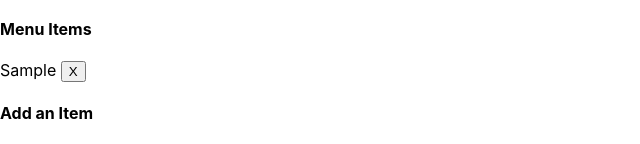
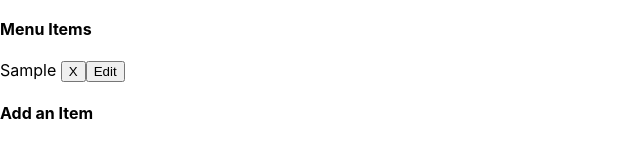
Before and after one commit to Potluck-Vault/frontend, a React (Create React App) app: page /addpotluck in a window 1280 px wide. Both pictures are taken after typing "Sample", "Sample", "Sample", "Sample", "Sample", "Sample" into the empty fields and a click on the button "Add to list...". Shown: the part 193-337 px from the top of the page, without its empty margins (0-640 px from the left). Built offline with nearby package versions, Linux system fonts and the light colour scheme; the HTML template or start-up script is replaced by a standard one.

Commit message:
can edit menu items

```diff
--- a/src/App.js
+++ b/src/App.js
@@ -1,21 +1,65 @@
 //DEPENDENCIES
 import { BrowserRouter as Router, Switch, Route} from 'react-router-dom'
+import React, { useState } from 'react'
+import {v4 as uuidv4} from 'uuid';
 
 //COMPONETNS
 import Home from './components/Home'
 import Login from './components/User/Login'
 import Register from './components/User/Register'
 import AddPotluck from './components/Potlucks/AddPotluck'
+import EditPotluck from './components/Potlucks/EditPotluck'
 
 
 function App() {
+  const [potlucks, setPotlucks ] = useState([])
+
+  const [items, setItems] = useState([]);
+	const [guests, setGuests] = useState([]);
+
+	const [potluck, setPotluck] = useState({
+        id: uuidv4(),
+        title:"",
+        date: "",
+        time: "",
+        location: "",
+        description: "",
+        items: items,
+        guests: guests
+	});
+// console.log("potluck right after creation in App: ", potluck);
+  // setPotlucks([...potlucks, potluck]);
+
   return (
     <Router>
       <Switch>
         <Route path='/register'  component={Register}/>
         <Route path='/login'  component={Login}/>
         <Route exact path='/' component={Home} />
-        <Route path='/addpotluck' component={AddPotluck} />
+        <Route path='/addpotluck'
+              render={(props) => (
+                <AddPotluck {...props} potlucks={potlucks}
+                            setPotlucks={setPotlucks}
+                            potluck={potluck}
+                            setPotluck={setPotluck}
+                            items={items}
+                            setItems={setItems}
+                            guests={guests}
+                            setGuests={setGuests}  />
+              )}
+        />
+        <Route path='/editpotluck'
+              render={(props) => (
+                <EditPotluck {...props} potlucks={potlucks}
+                            setPotlucks={setPotlucks}
+                            potluck={potluck}
+                            setPotluck={setPotluck}
+                            items={items}
+                            setItems={setItems}
+                            guests={guests}
+                            setGuests={setGuests}  />
+              )}
+        />
       </Switch>
     </Router>
   );
--- a/src/components/Potlucks/AddItems.js
+++ b/src/components/Potlucks/AddItems.js
@@ -5,6 +5,7 @@ import {v4 as uuidv4} from 'uuid';
 const AddItems = (props) => {
     const { items, setItems, potluck, setPotluck } = props;
     const [newItem, setNewItem] = useState({id: uuidv4(), description: "", claimed: false, claimedBy: ""});
+    // const updateItem = {id: "", description: "", claimed: false, claimedBy: ""}
 
     const handleItemSubmit = (e) => {
         e.preventDefault();
@@ -13,8 +14,8 @@ const AddItems = (props) => {
         setNewItem({id: uuidv4(), description: "", claimed: false, claimedBy: ""});
     };
 
-    const updatePotluck = (items) => {
-        setPotluck({...potluck, items: items});
+    const updatePotluck = (newItems) => {
+        setPotluck({...potluck, items: newItems});
         console.log("Potluck after new item: ", potluck);
     };
 
@@ -29,12 +30,17 @@ const AddItems = (props) => {
     const deleteItem = (e) => {
         setItems(items.filter(item => item.id !== e.target.name));
     }
+    const editItem = (e) => {
+        const updateItem = {id: e.target.name.id, description: e.target.name.description, claimed: e.target.name.claimed, claimedBy: e.target.name.claimedBy};
+        setNewItem({...newItem, description: e.target.name});
+        setItems(items.filter(item => item.description !== e.target.name));
+    }
+
 
     return (
     <div>
         <h4>Menu Items</h4>
-            {items.map(item => <p>{item.description} <button type="button" name={item.id} color="red" onClick={deleteItem}>X</button></p>)}
-
+            {items.map(item => <p>{item.description} <button type="button" name={item.description} onClick={deleteItem}>X</button><button type="button" name={item.description} onClick={editItem}>Edit</button> </p>)}
         <h4>Add an Item</h4>
             <div>
                 <label htmlFor="description">Description: </label>
--- a/src/components/Potlucks/AddPotluck.js
+++ b/src/components/Potlucks/AddPotluck.js
@@ -9,28 +9,29 @@ import axios from 'axios';
 
 const AddPotluck = (props) => {
 	const { push } = useHistory();
-	const { setPotlucks, potlucks } = props; //Coming in from Home page
+	const { setPotlucks, potlucks, potluck, setPotluck, items, setItems, guests, setGuests } = props; //Coming in from Home page
 
-    const [items, setItems] = useState([]);
-	const [guests, setGuests] = useState([]);
+//I think these will have to be moved to Home and brought in thru props.
+	// const [items, setItems] = useState([]);
+	// const [guests, setGuests] = useState([]);
 
-	const [potluck, setPotluck] = useState({
-        id: uuidv4(),
-		title:"",
-		date: "",
-		time: "",
-		location: "",
-		description: "",
-        items: items,
-        guests: guests
-	});
+	// const [potluck, setPotluck] = useState({
+    //     id: uuidv4(),
+	// 	title:"",
+	// 	date: "",
+	// 	time: "",
+	// 	location: "",
+	// 	description: "",
+    //     items: items,
+    //     guests: guests
+	// });
 
 
 	const handleChange = (e) => {
-        setPotluck({
-            ...potluck,
-            [e.target.name]: e.target.value
-        });
+		setPotluck({
+			...potluck,
+			[e.target.name]: e.target.value
+		});
     }
 
     const handleSubmit = (e) => {
--- a/src/components/Potlucks/EditPotluck.js
+++ b/src/components/Potlucks/EditPotluck.js
@@ -10,6 +10,35 @@ import axios from 'axios';
 const EditPotluck = (props) => {
 	const { push } = useHistory();
 	const { setPotluck, potluck, setItems, setGuests } = props; //Coming in from Home page
+// TEST DATA
+	setPotluck({
+		id: "450f2ae3-1ee2-4e51-94c9-92380ab84f42",
+		title: "Bob's birthday",
+		date: "6/22/2021",
+		time: "7:00pm",
+		description: "Celebrate Bob's big day. Bring a swimsuit.",
+		guests: [{email: "joe@smith.com",
+				id: "0b1b308d-2452-4f5c-b494-0b01585fd677",
+				name: "joe smith",
+				rsvp: false},
+				{email: "jane@doe.com",
+				id: "925091ab-2aa4-40bd-a45e-9274ab20487b",
+				name: "Jane Doe",
+				rsvp: false}],
+		items: [{claimed: false,
+				claimedBy: "",
+				description: "chips & salsa",
+				id: "3196dafb-a1f5-4253-b812-4c9b92c34992"},
+				{claimed: false,
+				claimedBy: "",
+				description: "beer",
+				id: "c0224a5a-8d96-48c1-a76b-548ee3e81ffa"},
+
+				{claimed: false,
+				claimedBy: "",
+				description: "chicken",
+				id: "2a94efb3-7e24-4c02-a267-edc355a0d722"}]
+		});
 
 	const handleChange = (e) => {
         setPotluck({
@@ -39,7 +68,7 @@ const EditPotluck = (props) => {
 		<div className="modal-content">
 			<form onSubmit={handleSubmit}>
 				<div className="modal-header">
-					<h4 className="modal-title">Adding: <strong>{potluck.title}</strong></h4>
+					<h4 className="modal-title">Editing: <strong>{potluck.title}</strong></h4>
 				</div>
 				<div className="modal-body">
 					<div className="form-group">
```
